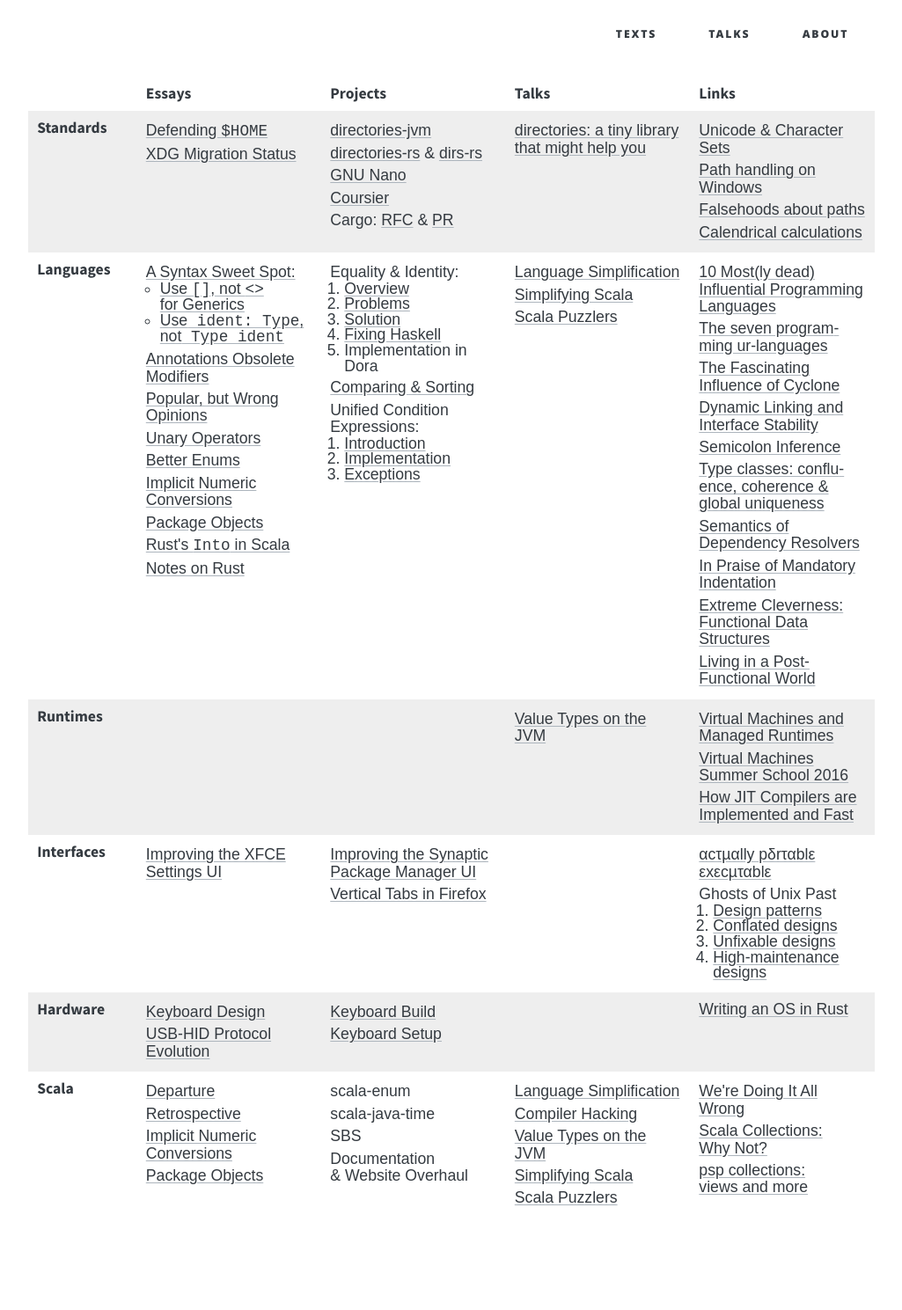
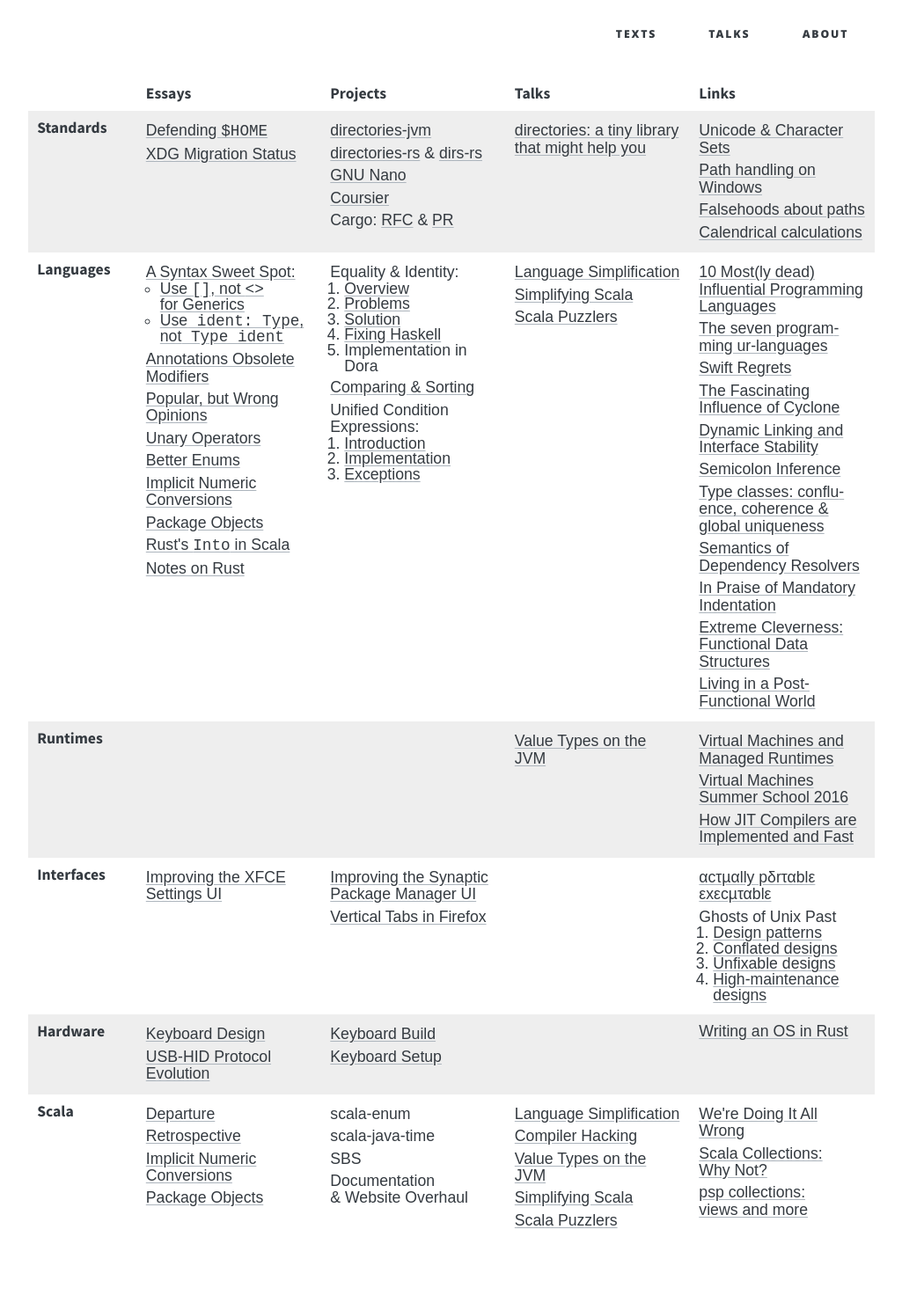
Before and after one commit to soc/soc.me, a Jekyll site: the page built from index.md, in a window 1280 px wide. Shown: the whole page at 88% size, without its empty margins (127-1152 px from the left). Built offline with Jekyll 4.4.1, drawn with Linux system fonts in a browser that asks for light colours; some web fonts are replaced; before the commit the page ends 1463 px from its top, so only the background shows below that.

Commit message:
add Swift regrets

```diff
--- a/index.md
+++ b/index.md
@@ -80,6 +80,7 @@
     <td>
       <div><a href="https://hillelwayne.com/post/influential-dead-languages/">10 Most(ly dead) Influential Programming Languages</a></div>
       <div><a href="https://madhadron.com/posts/seven_languages.html">The seven programming ur-languages</a></div>
+      <div><a href="https://belkadan.com/blog/tags/swift-regrets/">Swift Regrets</a></div>
       <div><a href="http://pling.jondgoodwin.com/post/cyclone/">The Fascinating Influence of Cyclone</a></div>
       <div><a href="https://gankra.github.io/blah/swift-abi/">Dynamic Linking and Interface Stability</a></div>
       <div><a href="http://pling.jondgoodwin.com/post/semicolon-inference/">Semicolon Inference</a></div>
```
